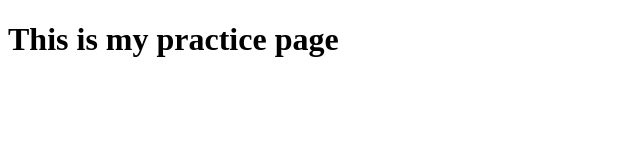
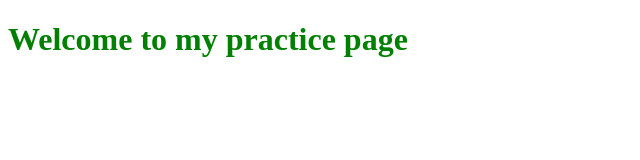
Before and after one commit to danhillida/COMPLETE-JAVASCRIPT-COURSE-MASTER, a plain HTML site: page Practice/index.html in a window 1280 px wide. Shown: the whole page, without its empty margins (0-640 px from the left). Drawn offline with Linux system fonts and the light colour scheme.

Commit message:
Practiced DOM manipulation

```diff
--- a/Practice/index.html
+++ b/Practice/index.html
@@ -7,7 +7,7 @@
     <title>Document</title>
   </head>
   <body>
-    <h1>This is my practice page</h1>
+    <h1 id="changeme">This is my practice page</h1>
     <script src="scripts.js"></script>
   </body>
 </html>
--- a/Practice/scripts.js
+++ b/Practice/scripts.js
@@ -9,3 +9,7 @@ double(arr);
 
 const shout = () => console.log("HELLO THERE!");
 shout;
+
+document.getElementById("changeme").textContent = "Welcome to my practice page";
+
+document.getElementById("changeme").style.color = "green";
```
